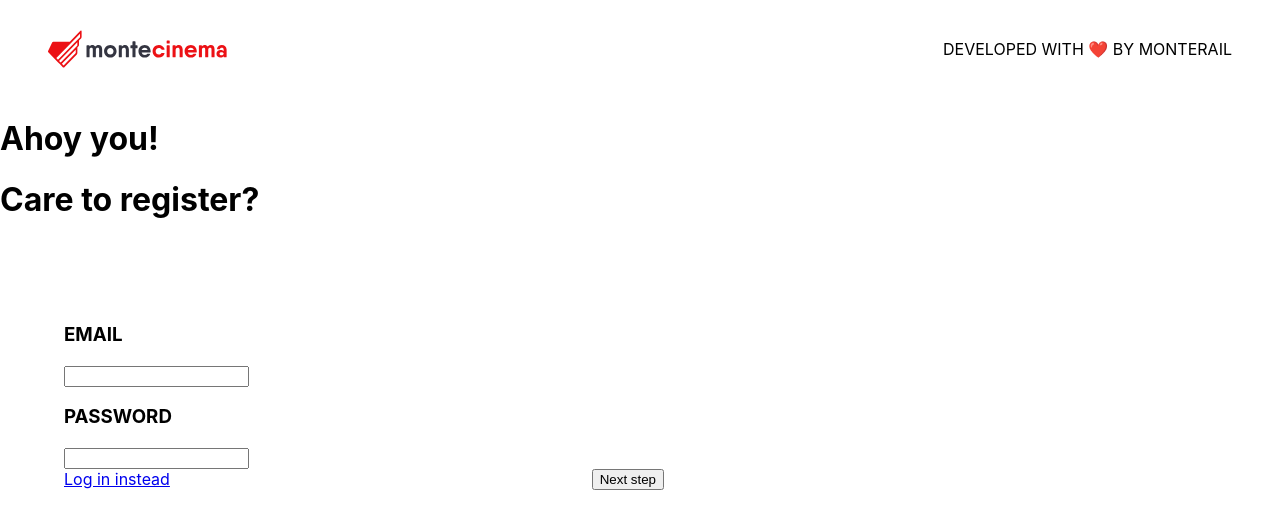
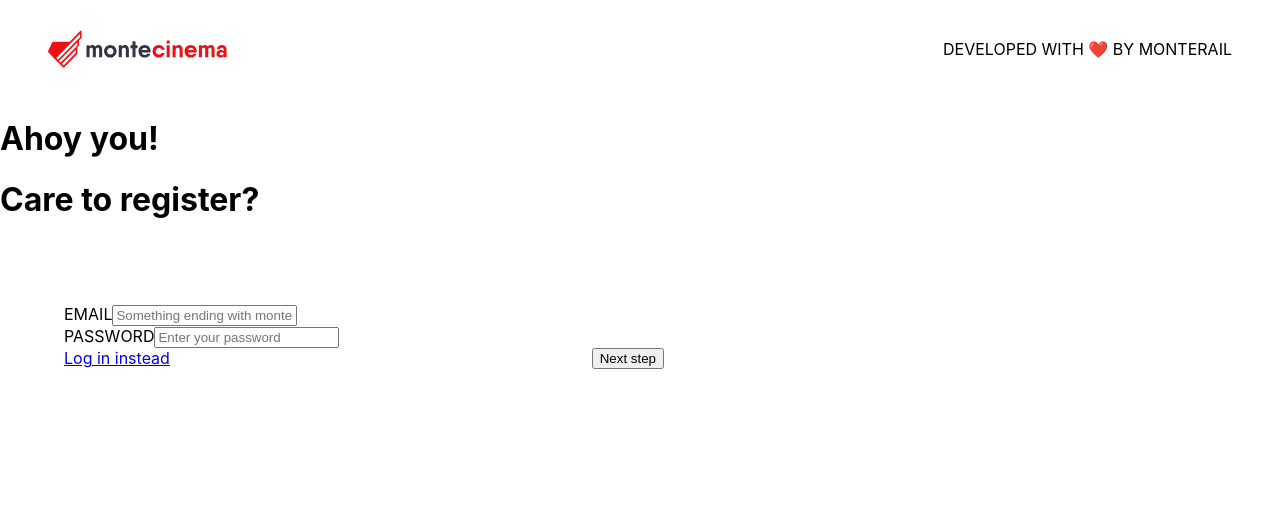
Before and after one commit to gosikxo/monte-cinema, a React (Create React App) app: page / in a window 1280 px wide. Shown: the top 528 px of the page. Built offline with nearby package versions, Linux system fonts and the light colour scheme.

Commit message:
Change the structure to 3 pages and add useState and useEffect

```diff
--- a/src/App.js
+++ b/src/App.js
@@ -1,13 +1,55 @@
 import { Header } from './Components/Header';
 import { MainRegisterBox } from './Components/MainRegisterBox';
+import { useState } from 'react';
+import { NameRegisterBox } from './Components/NameRegisterBox';
 
 function App() {
+  const [page, setPage] = useState("first-page");
+  if (page === "first-page") {
+    return (
+      <div className="App">
+        <Header />
+        <h1>Ahoy you!</h1>
+        <h1>Care to register?</h1>
+        <div className='mainRegisterBox'>
+          <MainRegisterBox />
+          <div className='buttons'>
+            <a href='#'>Log in instead</a>
+            <button onClick={() => setPage("second-page")}>Next step</button>
+          </div>
+        </div>
+      </div>
+    );
+  }
+
+  if (page === "second-page") {
+    return (
+      <div className="App">
+        <Header />
+        <h1>Great!</h1>
+        <h1>Now your name</h1>
+        <div className='mainRegisterBox'>
+          <NameRegisterBox />
+          <input type='checkbox' />
+          <p>I accept <a href="#">Privacy Policy</a></p>
+          <div className='buttons'>
+            <a href='#'>Log in instead</a>
+            <button onClick={() => setPage("third-page")}>Register</button>
+          </div>
+        </div>
+      </div>
+    );
+  }
+
   return (
     <div className="App">
       <Header />
-      <h1>Ahoy you!</h1>
-      <h1>Care to register?</h1>
-      <MainRegisterBox />
+      <div className='mainRegisterBox'>
+        <h1>Good job name!</h1>
+        <p>We have sent you an email to email.</p>
+        <p>Make sure to click the link from the message to activate your account.</p>
+        <button onClick={() => setPage("first-page")}>Go to homepage</button>
+      </div>
     </div>
   );
 }
--- a/src/Components/Button.js
+++ /dev/null
@@ -1,7 +0,0 @@
-import React from 'react'
-
-export const Button = () => {
-  return (
-    <button>Next step</button>
-  )
-}
--- a/src/Components/Email.js
+++ b/src/Components/Email.js
@@ -1,10 +1,15 @@
 import React from 'react'
 
 export const Email = () => {
-  return (
-    <div>
-        <h3>EMAIL</h3>
-        <input type="text" />
-    </div>
-  )
+    return (
+        <div>
+            <label className='label'>EMAIL</label>
+            <input
+                id='email'
+                type="text"
+                name='email'
+                className='input'
+                placeholder='Something ending with monterail.com' />
+        </div>
+    )
 }
--- a/src/Components/MainRegisterBox.js
+++ b/src/Components/MainRegisterBox.js
@@ -1,17 +1,12 @@
 import React from 'react';
 import { Email } from './Email';
 import { Password } from './Password';
-import { Button } from './Button';
 
 export const MainRegisterBox = () => {
     return (
-        <div className='mainregisterbox'>
+        <div className='emailAndPassword'>
             <Email />
             <Password />
-            <div className='buttons'>
-                <a href='#'>Log in instead</a>
-                <Button />
-            </div>
         </div>
     )
 }
--- /dev/null
+++ b/src/Components/NameRegisterBox.js
@@ -0,0 +1,7 @@
+import React from 'react'
+
+export const NameRegisterBox = () => {
+  return (
+    <div>NameRegisterBox</div>
+  )
+}
--- a/src/Components/Password.js
+++ b/src/Components/Password.js
@@ -1,10 +1,15 @@
 import React from 'react'
 
 export const Password = () => {
-  return (
-    <div>
-        <h3>PASSWORD</h3>
-        <input type="text" />
-    </div>
-  )
+    return (
+        <div>
+            <label className='label'>PASSWORD</label>
+            <input
+                id='password'
+                type="text"
+                name='password'
+                className='input'
+                placeholder='Enter your password' />
+        </div>
+    )
 }
--- a/src/index.css
+++ b/src/index.css
@@ -25,7 +25,7 @@ code {
   height: 37.24px;
 }
 
-.mainregisterbox {
+.mainRegisterBox {
   width: 600px;
   height: 500px;
   top: 204px;
```
Also changed, not shown: src/useForm.js (added, +16 -0 lines).
